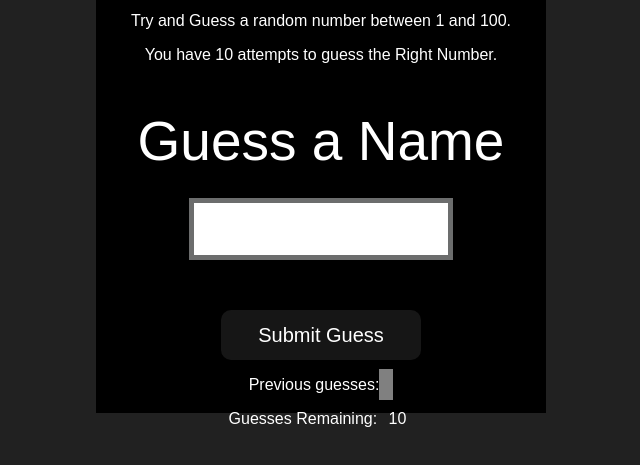
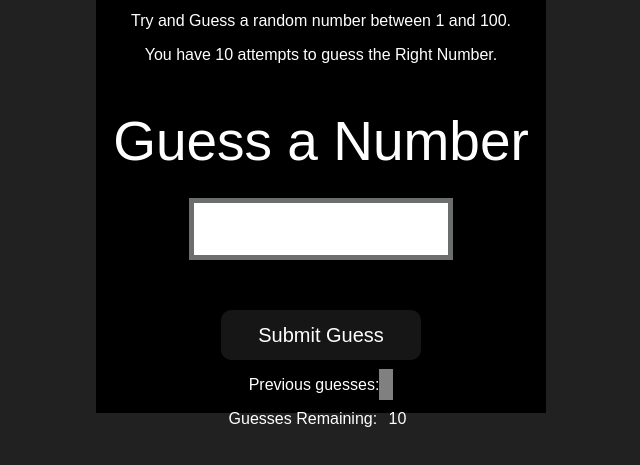
Before and after one commit to SalunkheAbhijit18/Guess_the_Number, a plain HTML site: page index.html in a window 1280 px wide. Shown: the part 171-636 px from the top of the page, without its empty margins (304-944 px from the left). Drawn offline with Linux system fonts and the light colour scheme.

Commit message:
Update index.html

```diff
--- a/index.html
+++ b/index.html
@@ -13,7 +13,7 @@
         <p> You have 10 attempts to guess the Right Number. </p>
     </br>
         <form class="form">
-            <label2 for="guessField" id="guess"> Guess a Name</label>
+            <label2 for="guessField" id="guess"> Guess a Number</label>
             <input type="text" id="guessField" class="guessField">
             <input type="submit" id="subt" value="Submit Guess" class="guessSubmit">
         </form>
```
